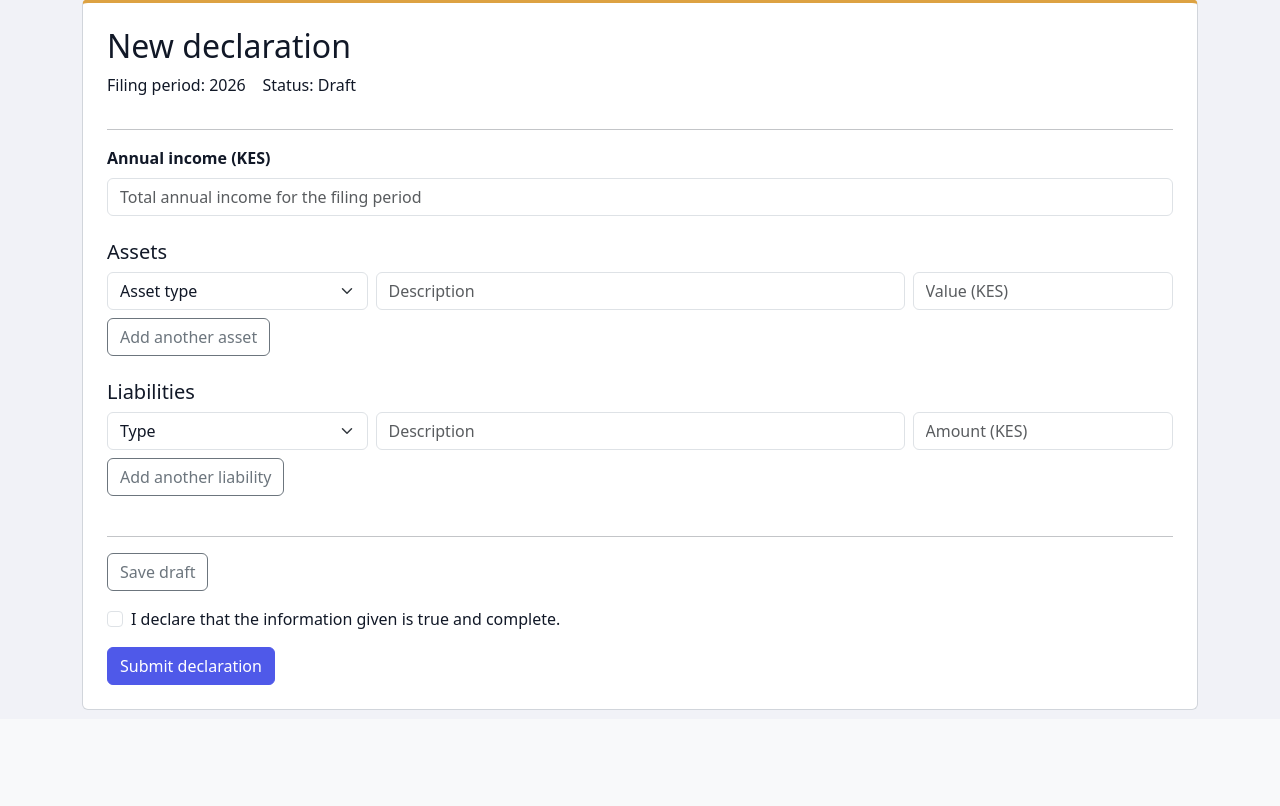
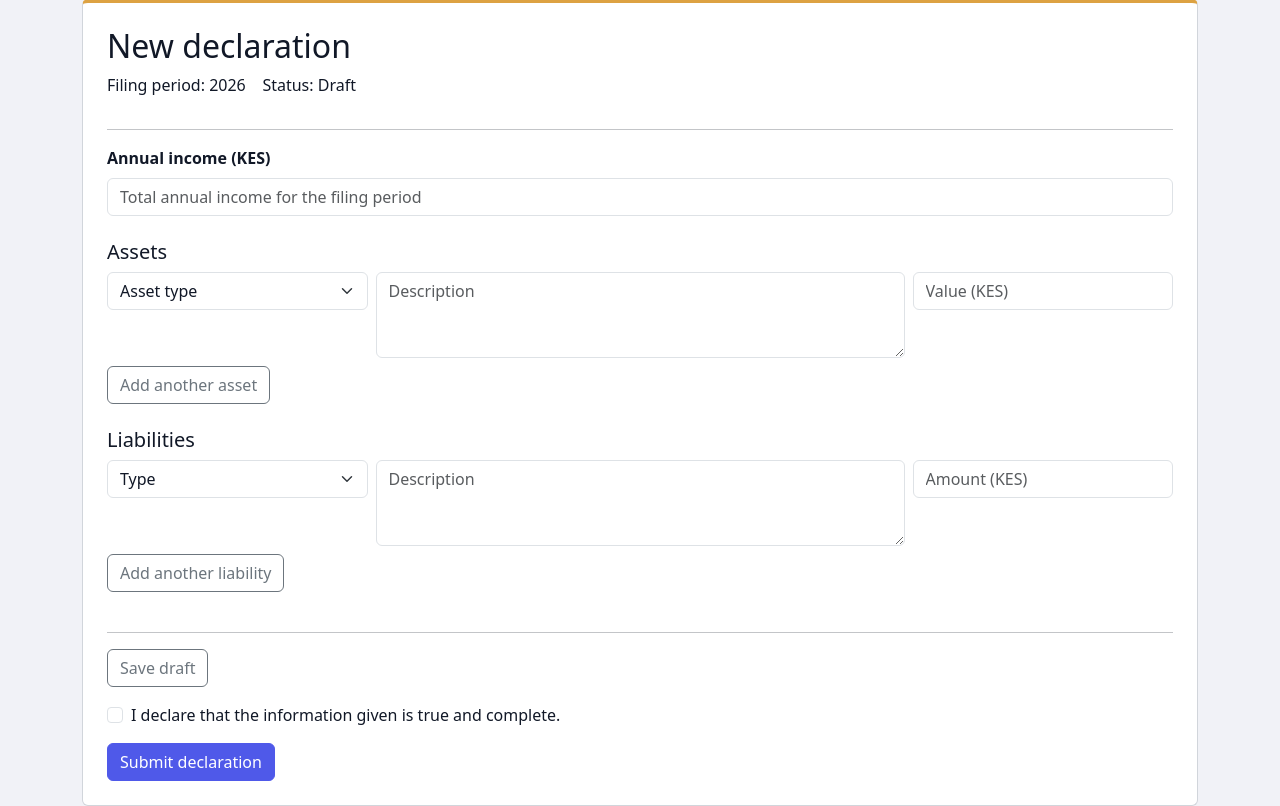
Before and after one commit to nyamburanelius472-source/alts-wealth-watch, a Flask app: page /declaration/new in a window 1280 px wide. Shown: the part 81-887 px from the top of the page. Before the commit the page ends 791 px from the top, so only its background shows below. Run offline with Flask 3, Linux system fonts and the light colour scheme; the visitor is signed in with stand-in values (Sample User, id 1).

Commit message:
Validate amounts and use textareas for descriptions

```diff
--- a/app.py
+++ b/app.py
@@ -2,7 +2,7 @@ import csv
 import io
 import secrets
 from datetime import datetime, timedelta
-from decimal import Decimal
+from decimal import Decimal, InvalidOperation
 from flask import Flask, render_template, request, redirect, url_for, session, flash, abort
 from flask_sqlalchemy import SQLAlchemy
 from werkzeug.security import check_password_hash, generate_password_hash
@@ -90,6 +90,30 @@ class Valuation(db.Model):
 
 def to_decimal(value):
     return Decimal(value) if value else None
+
+def amount_error():
+    limits = {
+        "annual_income": ("Annual income", Decimal("9999999999.99"), True),
+        "asset_value": ("Asset value", Decimal("999999999999.99"), False),
+        "liability_amount": ("Liability amount", Decimal("999999999999.99"), False),
+    }
+    for name, (label, maximum, allow_zero) in limits.items():
+        raw = (request.form.get(name) or "").strip()
+        if not raw:
+            continue
+        try:
+            amount = Decimal(raw)
+        except InvalidOperation:
+            return f"{label} must be a number."
+        if not amount.is_finite():
+            return f"{label} must be a number."
+        if amount < 0:
+            return f"{label} cannot be negative."
+        if amount == 0 and not allow_zero:
+            return f"{label} must be greater than zero."
+        if amount > maximum:
+            return f"{label} is too large."
+    return None
 
 
 TYPE_FACTORS = {"land": 1.2, "building": 1.15, "vehicle": 0.9, "other": 1.0}
@@ -187,6 +211,12 @@ def declaration_form(decl):
     """Shows the form and handles Save draft / Submit, for a new or an existing draft."""
     if request.method == "POST":
         action = request.form.get("action")
+
+
+        error = amount_error()
+        if error:
+            flash(error)
+            return redirect(request.url)
 
         if action == "draft":
             save_declaration("draft", decl)
--- a/templates/new_declaration.html
+++ b/templates/new_declaration.html
@@ -17,7 +17,7 @@
   <form method="post">
     <div class="mb-4">
       <label for="annual_income" class="form-label fw-bold">Annual income (KES)</label>
-      <input type="number" class="form-control" id="annual_income" name="annual_income"
+      <input type="number" min="0" step="0.01" class="form-control" id="annual_income" name="annual_income"
              placeholder="Total annual income for the filing period"
              value="{{ decl.annual_income if decl and decl.annual_income is not none else '' }}">
     </div>
@@ -34,11 +34,10 @@
         </select>
       </div>
       <div class="col-md-6">
-        <input type="text" class="form-control" name="asset_description" placeholder="Description"
-               value="{{ asset.description if asset else '' }}">
+        <textarea class="form-control" name="asset_description" rows="3" placeholder="Description">{{ asset.description if asset else '' }}</textarea>
       </div>
       <div class="col-md-3">
-        <input type="number" class="form-control" name="asset_value" placeholder="Value (KES)"
+        <input type="number" min="0" step="0.01" class="form-control" name="asset_value" placeholder="Value (KES)"
                value="{{ asset.self_declared_value if asset and asset.self_declared_value is not none else '' }}">
       </div>
     </div>
@@ -55,11 +54,10 @@
         </select>
       </div>
       <div class="col-md-6">
-        <input type="text" class="form-control" name="liability_description" placeholder="Description"
-               value="{{ liability.description if liability else '' }}">
+        <textarea class="form-control" name="liability_description" rows="3" placeholder="Description">{{ liability.description if liability else '' }}</textarea>
       </div>
       <div class="col-md-3">
-        <input type="number" class="form-control" name="liability_amount" placeholder="Amount (KES)"
+        <input type="number" min="0" step="0.01" class="form-control" name="liability_amount" placeholder="Amount (KES)"
                value="{{ liability.amount if liability and liability.amount is not none else '' }}">
       </div>
     </div>
```
